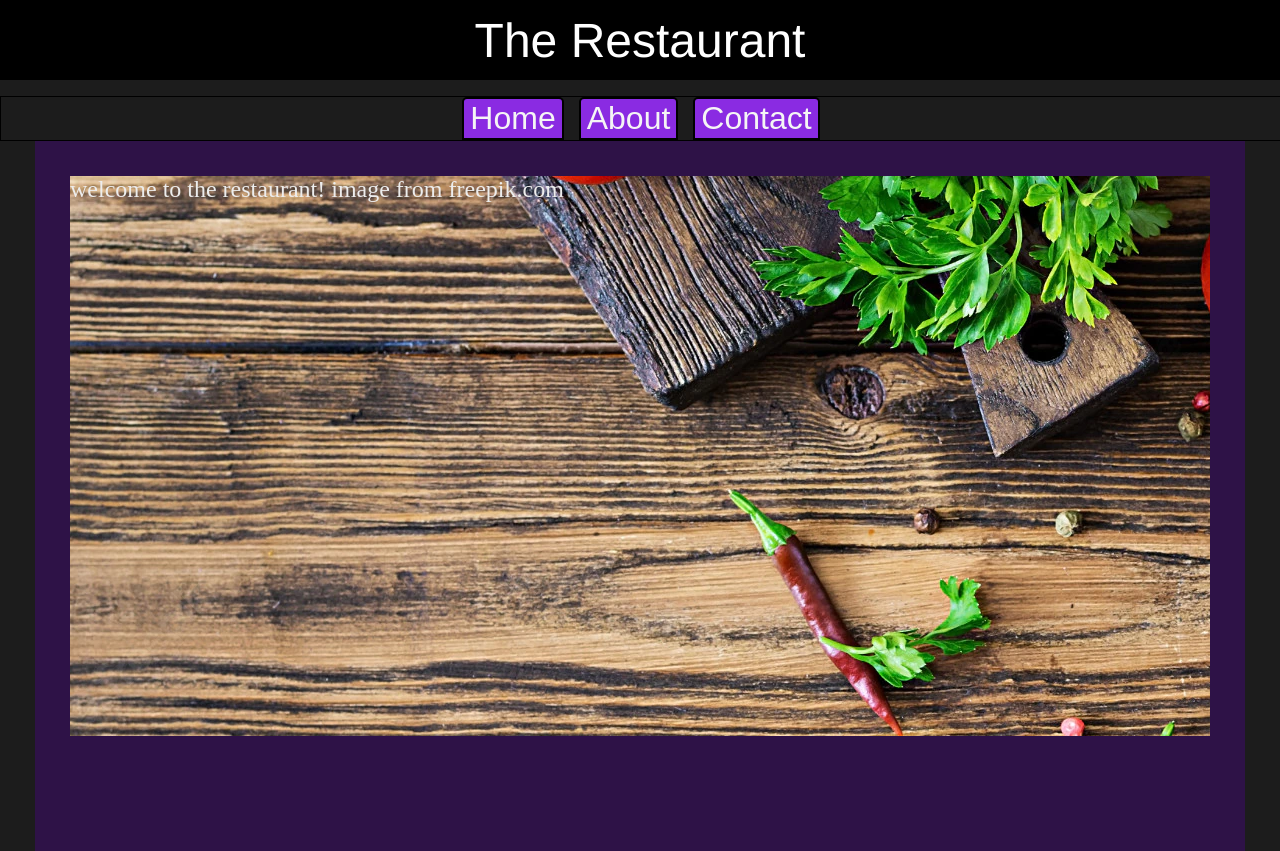
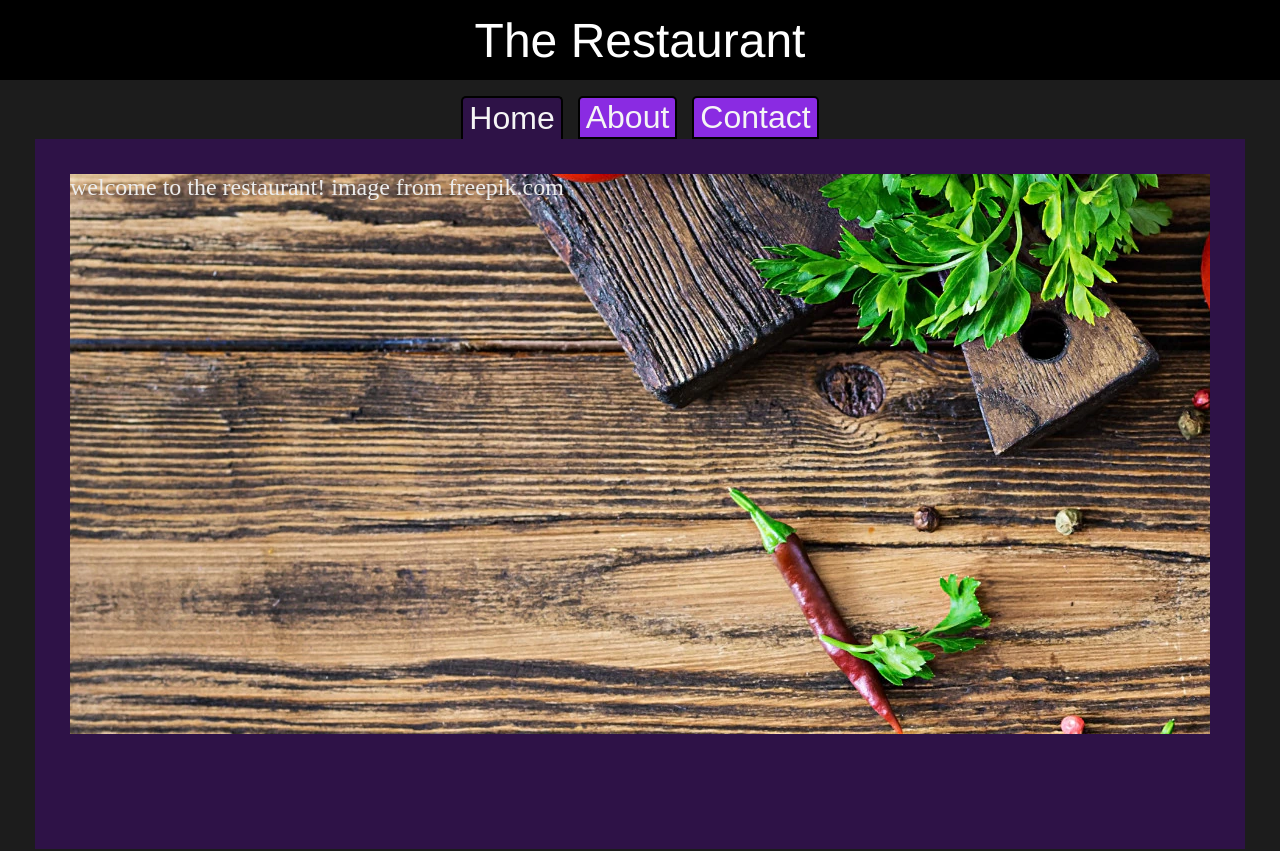
Before and after one commit to hysyb/TOP_restaurantPage, a website built with webpack: page dist/index.html in a window 1280 px wide. Both pictures are taken after a click on the button "Home". Built offline with nearby package versions, Linux system fonts and the light colour scheme.

Commit message:
Make buttons change color on click

```diff
--- a/src/index.js
+++ b/src/index.js
@@ -15,6 +15,21 @@ let contactBtn = document.createElement('button');
 homeBtn.textContent = "Home";
 aboutBtn.textContent = "About";
 contactBtn.textContent = "Contact";
+
+
+
+function setActive(){
+    if (homeBtn.classList.contains('activeBtn')){homeBtn.classList.remove('activeBtn')};
+    if (aboutBtn.classList.contains('activeBtn')){aboutBtn.classList.remove('activeBtn')};
+    if (contactBtn.classList.contains('activeBtn')){contactBtn.classList.remove('activeBtn')};
+    console.log(this);
+    this.classList.add('activeBtn');
+}
+
+homeBtn.addEventListener('click', setActive);
+aboutBtn.addEventListener('click', setActive);
+contactBtn.addEventListener('click', setActive);
+
 
 tabContainer.appendChild(homeBtn);
 tabContainer.appendChild(aboutBtn);
--- a/src/style.css
+++ b/src/style.css
@@ -15,7 +15,6 @@ body {
     display:flex;
     justify-content: center;
     width: 100%;
-    border: solid 1px black;
     gap: 15px;
     margin-top: 2vh;
 }
@@ -28,6 +27,7 @@ button {
 }
 .activeBtn {
     background-color: rgb(46, 18, 71);
+    border-bottom: none;
 
 }
 .main {
```
Also changed, not shown: dist/main.js.
